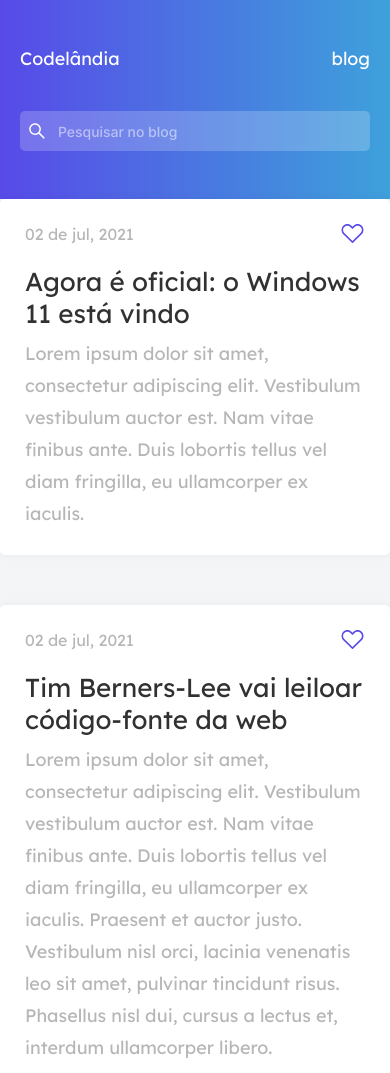
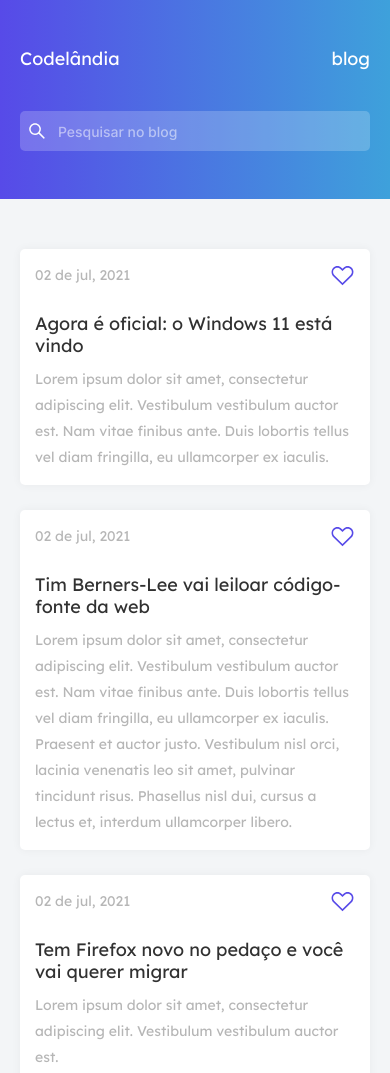
Before and after one commit to andrealvesaraujo/Blog_Tech, a plain HTML site: page index.html in a window 390 px wide. Shown: the top 1073 px of the page. Drawn offline with Linux system fonts and the light colour scheme.

Commit message:
Add main mobile

```diff
--- a/styles/index.css
+++ b/styles/index.css
@@ -91,43 +91,43 @@ body{
 }
 
 .content main {
-    padding: 0;
+    padding: 5rem 2rem;
 }
 
 .content main .container {
     background: var(--white);
     box-shadow: 0rem 0rem 1rem rgba(19, 19, 31, 0.05);
     border-radius: .5rem;
-    padding: 2.2rem 2.5rem 2.5rem 2.5rem;
+    padding: 1.4rem 1.5rem 1.5rem 1.5rem;
     width: 100%;
     height: auto;
-    margin-bottom: 5rem;
+    margin-bottom: 2.5rem;
 }
 
 .content main .container div {
     display: flex;
     justify-content: space-between;
     align-items: center;
-    margin-bottom: 2rem;
+    margin-bottom: 2.5rem;
 }
 
 .content main .container div span {
-    font-size: 1.6rem;
-    line-height: 2rem;
+    font-size: 1.4rem;
+    line-height: 1.7rem;
     color: var(--text);
 }
 
 .content main .container h2 {
-    font-size: 2.6rem;
-    line-height: 3.2rem;
+    font-size: 1.8rem;
+    line-height: 2.2rem;
     color: var(--title);
-    margin-bottom: .8rem;
+    margin-bottom: .9rem;
     font-weight: 400;
 }
 
 .content main .container p {
-    font-size: 1.8rem;
-    line-height: 3.2rem;
+    font-size: 1.4rem;
+    line-height: 2.6rem;
     color: var(--text);
 }
 
```
